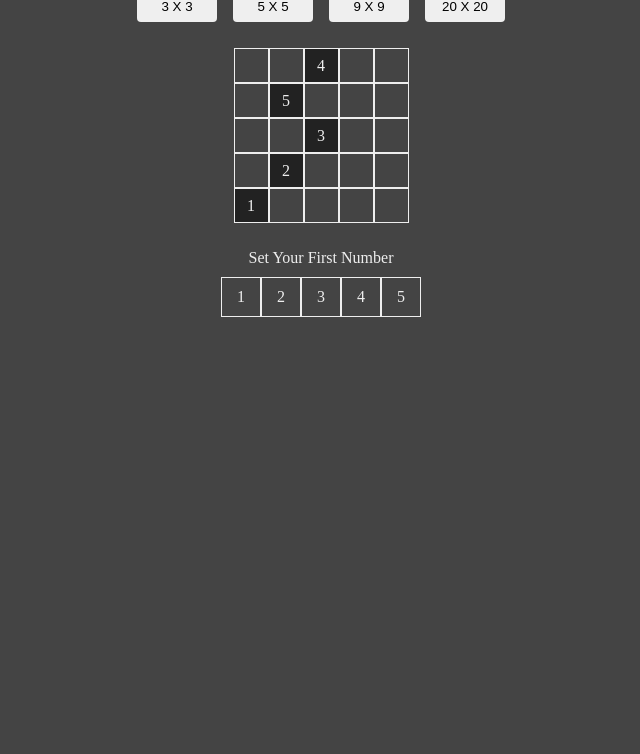
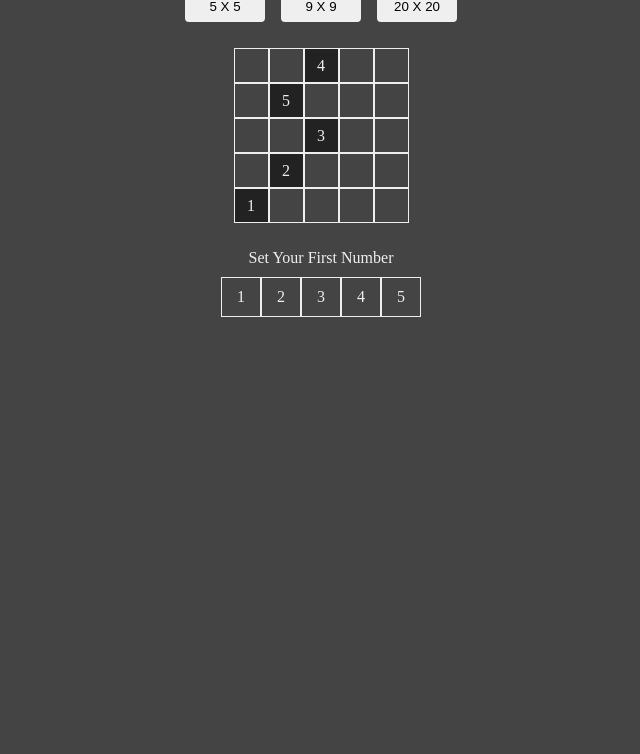
Before and after one commit to imganjgahi/niliku, a plain HTML site: page index.html in a window 1280 px wide. Shown: the part 46-800 px from the top of the page, without its empty margins (319-959 px from the left). Drawn offline with Linux system fonts and the light colour scheme.

Commit message:
hide easy level

```diff
--- a/index.html
+++ b/index.html
@@ -4,18 +4,16 @@
 <head>
     <meta charset="UTF-8">
     <meta name="viewport" content="width=device-width, initial-scale=1.0">
-    <title>Document</title>
+    <title>Niliku :)</title>
     <link rel="stylesheet" href="style.css">
 </head>
 
 <body>
     <h1 class="appName">Niliku</h1>
     <div class="rowOfActions">
-        <button onclick="resetGame(3)">3 X 3</button>
         <button onclick="resetGame(5)">5 X 5</button>
         <button onclick="resetGame(9)">9 X 9</button>
         <button onclick="resetGame(20)">20 X 20</button>
-        <!-- <button onclick="renderGameBoard(generateBoradData(20))">20 X 20</button> -->
     </div>
     <div class="gameBoardWrapper">
         <div id="gameBoard"></div>
@@ -24,11 +22,6 @@
     <div class="rowOfNumbers"></div>
 
     <script src="app.js"></script>
-    <!-- <script>
-        window.onload = function () {
-            generateBorad(5)
-        };
-    </script> -->
 </body>
 
 </html>
```
